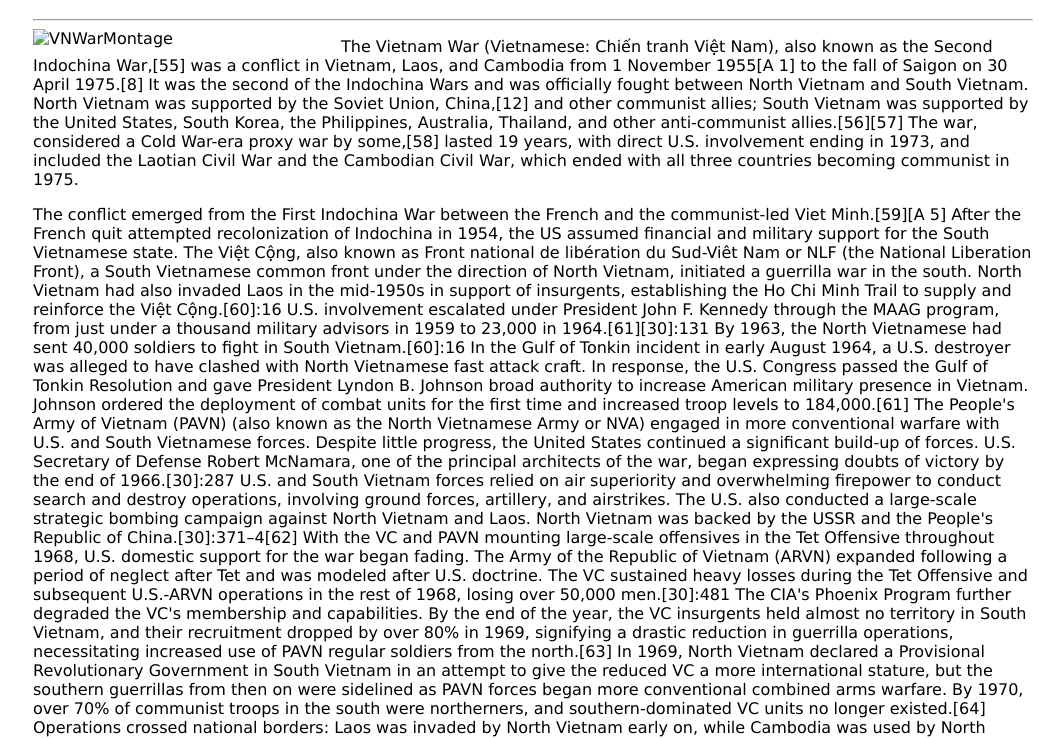
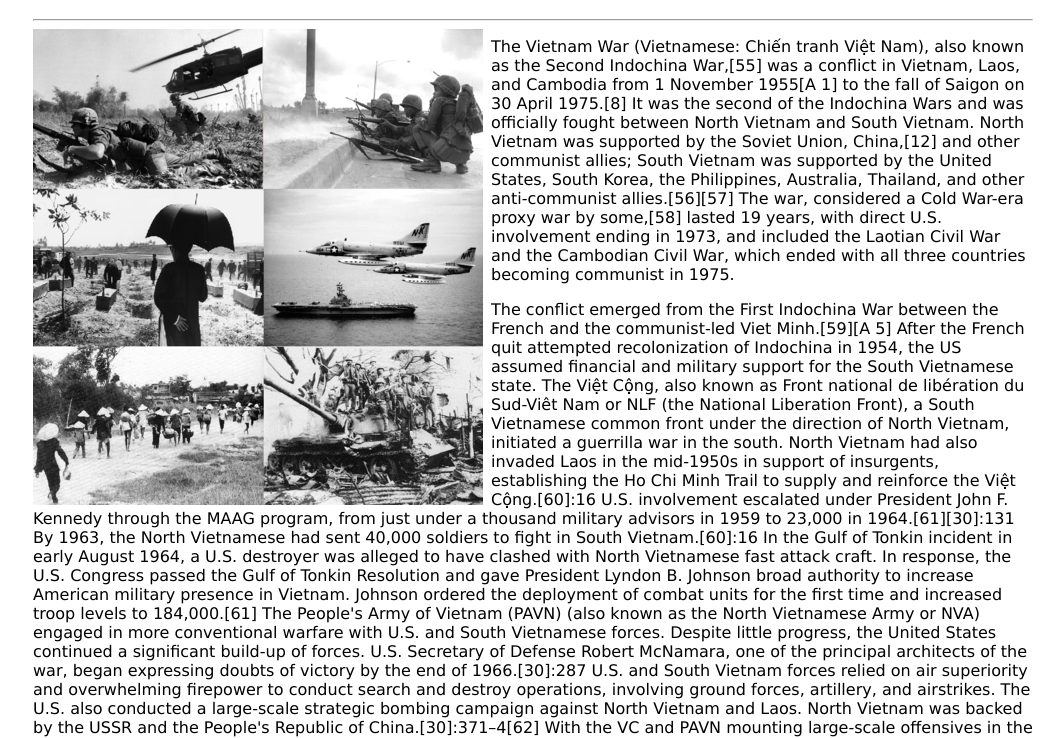
Before and after one commit to thiennguyen-reponsive/thiennguyen-reponsive.github.io, a plain HTML site: page index.html in a window 1280 px wide. Shown: the part 62-800 px from the top of the page, without its empty margins (107-1171 px from the left). Drawn offline with Linux system fonts and the light colour scheme.

Commit message:
Update index.html

```diff
--- a/index.html
+++ b/index.html
@@ -20,7 +20,7 @@
 <hr>
 
 
-<img src="images/VNWarMontage.png" alt="VNWarMontage">
+<img src="images/VNWarMontage.jpg" alt="VNWarMontage">
 
 
 <p>
```
